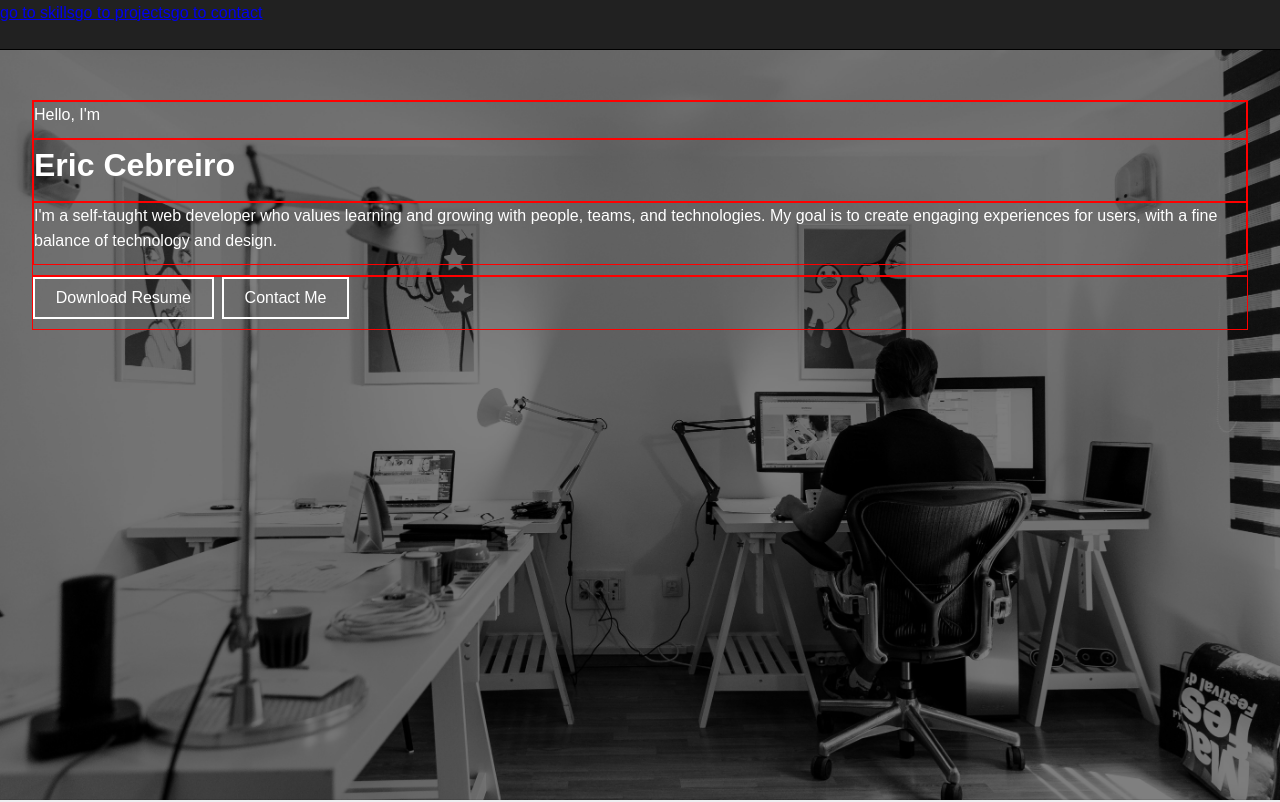
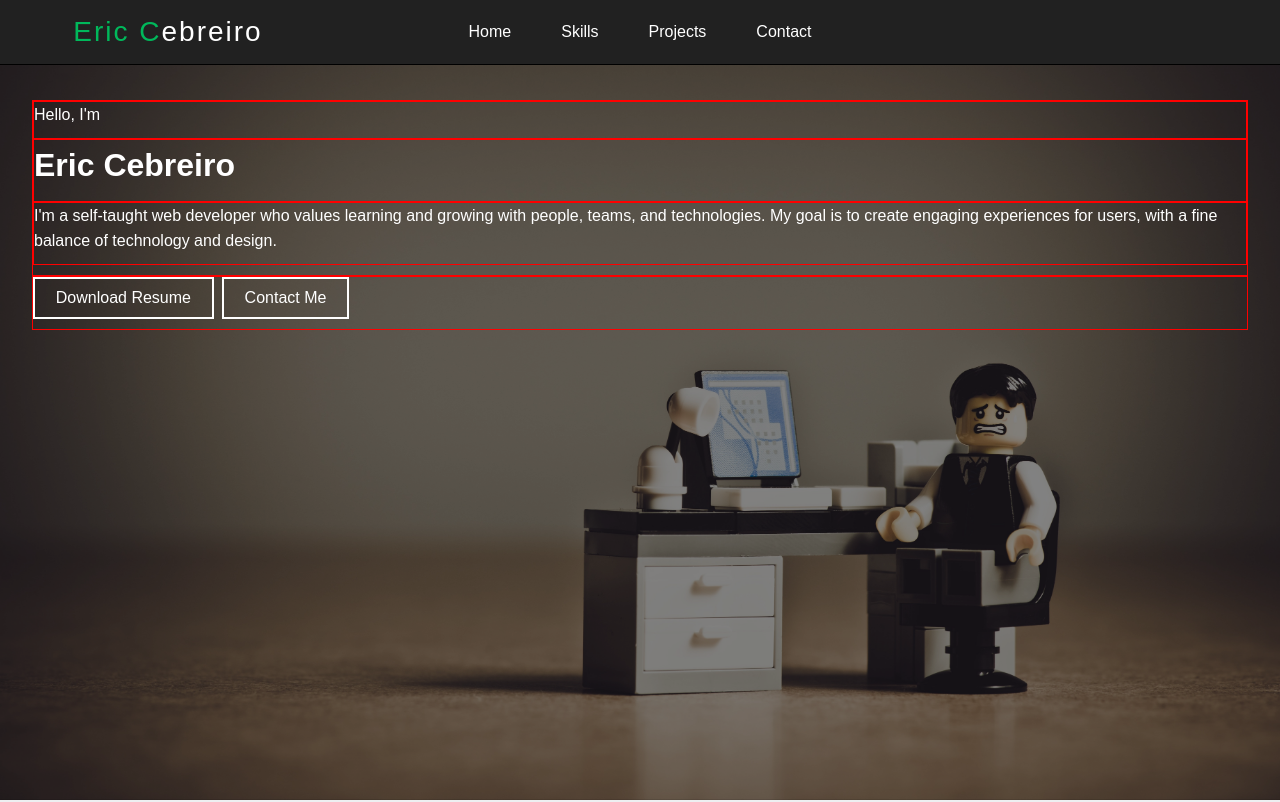
Before and after one commit to eocebreiro/portfolio, a React (Create React App) app: page / in a window 1280 px wide. Shown: the top 802 px of the page. Built offline with nearby package versions, Linux system fonts and the light colour scheme.

Commit message:
added more features to the nav bar

```diff
--- a/src/App.js
+++ b/src/App.js
@@ -1,7 +1,7 @@
 import React from "react";
 import { BrowserRouter as Router } from "react-router-dom";
 import { GlobalStyle } from "./components/Globalstyles";
-import { Nav } from "./Layout/Nav";
+import { Navbar } from "./Layout/Navbar";
 import { Main } from "./Layout/Main";
 import { Skills } from "./Layout/Skills";
 import { Projects } from "./Layout/Projects";
@@ -12,7 +12,7 @@ const App = () => {
   return (
     <Router>
       <GlobalStyle />
-      <Nav />
+      <Navbar />
       <Main />
       <Skills />
       <Projects />
--- a/src/Layout/Main.js
+++ b/src/Layout/Main.js
@@ -23,8 +23,8 @@ export const Main = () => {
             </P>
           </Div>
           <Div>
-            <Button link="#contact">Download Resume</Button>
-            <Button link="#contact">Contact Me</Button>
+            <Button to="#contact">Download Resume</Button>
+            <Button to="#contact">Contact Me</Button>
           </Div>
         </Section>
       </DarkOverlay>
--- a/src/Layout/Nav.js
+++ /dev/null
@@ -1,28 +0,0 @@
-import { toBePartiallyChecked } from "@testing-library/jest-dom/dist/matchers";
-import { HashLink } from "react-router-hash-link";
-
-export const Nav = () => {
-  return (
-    <nav
-      style={{
-        borderBottom: "1px solid black",
-        height: "50px",
-        width: "100%",
-        position: "fixed",
-        top: "0px",
-        background: "#212121",
-        zIndex: "1200",
-      }}
-    >
-      <HashLink to="#main" smooth>
-        go to skills
-      </HashLink>
-      <HashLink to="#projects" smooth>
-        go to projects
-      </HashLink>
-      <HashLink to="#contact" smooth>
-        go to contact
-      </HashLink>
-    </nav>
-  );
-};
--- /dev/null
+++ b/src/Layout/Navbar.js
@@ -0,0 +1,37 @@
+//Styled
+import { Link } from "../components/Link";
+import { Nav } from "../components/Nav";
+import { CenterDiv } from "../components/Div";
+import { Logo } from "../components/P";
+
+export const Navbar = () => {
+  //blue: #1363DF
+  //green: #00b85b
+  return (
+    <Nav>
+      <CenterDiv style={{ flex: "1 1 0" }}>
+        <Link to="#main" type="plain">
+          <Logo>
+            <span style={{ color: "#00b85b" }}>Eric C</span>
+            <span>ebreiro</span>
+          </Logo>
+        </Link>
+      </CenterDiv>
+      <CenterDiv style={{ flex: "2 1 0" }}>
+        <Link to="#main" smooth>
+          Home
+        </Link>
+        <Link to="#skills" smooth>
+          Skills
+        </Link>
+        <Link to="#projects" smooth>
+          Projects
+        </Link>
+        <Link to="#contact" smooth>
+          Contact
+        </Link>
+      </CenterDiv>
+      <CenterDiv style={{ flex: "1 1 0" }}></CenterDiv>
+    </Nav>
+  );
+};
--- a/src/components/Button/buttonStyles.js
+++ b/src/components/Button/buttonStyles.js
@@ -7,12 +7,12 @@ export const buttonStyles = css`
   width: auto;
   cursor: pointer;
   margin-right: 0.5rem;
-  transition: opacity 0.2s ease-in;
+  transition: all 0.3s ease;
   outline: none;
   color: white;
   border: 2px solid white;
   background: none;
-  text-decoration: none;
+  text-decoration: transparent;
   &:hover {
     background: #00b85b;
     border: 2px solid #00b85b;
--- a/src/components/Button/index.js
+++ b/src/components/Button/index.js
@@ -8,11 +8,11 @@ import { StyledButton } from "./StyledButton";
 export const Button = (props) => {
   // Render an anchor tag (Link)
   let button = (
-    <StyledLink to={props.link}>{Children.toArray(props.children)}</StyledLink>
+    <StyledLink to={props.to}>{Children.toArray(props.children)}</StyledLink>
   );
-  if (props.link[0] === "#") {
+  if (props.to[0] === "#") {
     button = (
-      <StyledHashLink to={props.link} smooth>
+      <StyledHashLink to={props.to} smooth>
         {Children.toArray(props.children)}
       </StyledHashLink>
     );
--- a/src/components/Div/index.js
+++ b/src/components/Div/index.js
@@ -17,3 +17,12 @@ export const Section = styled.div`
   border-bottom: 1px solid rgba(0,0,0,0.10)
   }
 `;
+
+export const CenterDiv = styled.div`
+  display: flex;
+  justify-content: center;
+  gap: 50px;
+  align-items: center;
+  margin: auto;
+  padding: 0 2rem;
+`;
--- /dev/null
+++ b/src/components/Link/index.js
@@ -0,0 +1,20 @@
+import React, { Children, Fragment } from "react";
+import { StyledLink, StyledHashLink } from "./styles";
+
+export const Link = (props) => {
+  // Render an anchor tag (Link)
+  let link = (
+    <StyledLink to={props.to} type={props.type}>
+      {Children.toArray(props.children)}
+    </StyledLink>
+  );
+  if (props.to[0] === "#") {
+    link = (
+      <StyledHashLink to={props.to} type={props.type} smooth>
+        {Children.toArray(props.children)}
+      </StyledHashLink>
+    );
+  }
+
+  return <Fragment>{link}</Fragment>;
+};
--- /dev/null
+++ b/src/components/Link/styles.js
@@ -0,0 +1,28 @@
+import styled, { css } from "styled-components";
+import { HashLink } from "react-router-hash-link";
+import { Link } from "react-router-dom";
+
+export const StyledLink = styled(Link)`
+  text-decoration: none;
+  color: white;
+  ${(props) =>
+    props.type !== "plain" &&
+    css`color: white;
+  transition: all .1s ease;
+  &:hover {
+    color: #00b85b;
+    border-bottom: 1.5px solid white;`}
+`;
+
+export const StyledHashLink = styled(HashLink)`
+  text-decoration: none;
+  color: white;
+  ${(props) =>
+    props.type !== "plain" &&
+    css`
+    color: white;
+  transition: all .1s ease;
+  &:hover {
+    color: #00b85b;
+    border-bottom: 1.5px solid white;`}
+`;
--- /dev/null
+++ b/src/components/Nav/index.js
@@ -0,0 +1,12 @@
+import styled from "styled-components";
+
+export const Nav = styled.nav`
+  border-bottom: 1px solid black;
+  height: 65px;
+  width: 100%;
+  position: fixed;
+  top: 0px;
+  background: #212121;
+  z-index: 1200;
+  display: flex;
+`;
--- a/src/components/P/index.js
+++ b/src/components/P/index.js
@@ -5,3 +5,7 @@ export const P = styled.p`
   padding-bottom: 10px;
   }
 `;
+export const Logo = styled.p`
+  font-size: 1.75rem;
+  letter-spacing: 2px;
+`;
--- a/src/components/Showcase/index.js
+++ b/src/components/Showcase/index.js
@@ -10,7 +10,7 @@ export const Showcase = styled.div`
 `;
 
 export const DarkOverlay = styled.div`
-  background-color: rgba(0, 0, 0, 0.5);
+  background-color: rgba(0, 0, 0, 0.4);
   position: absolute;
   top: 0;
   left: 0;
```
Also changed, not shown: src/img/showcase.jpg, src/img/showcase2.jpg (added).
